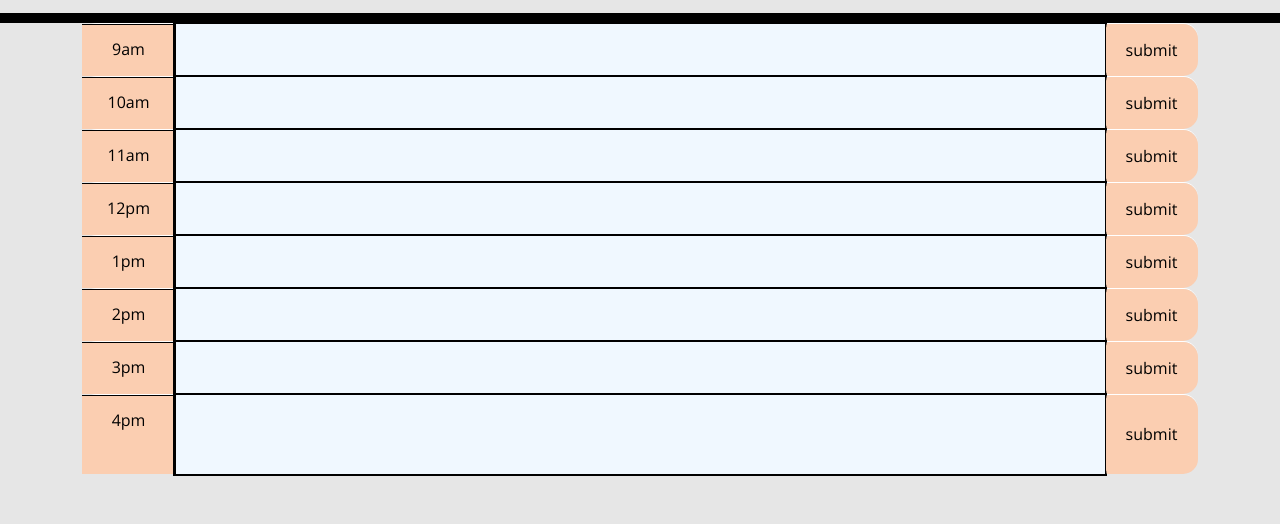
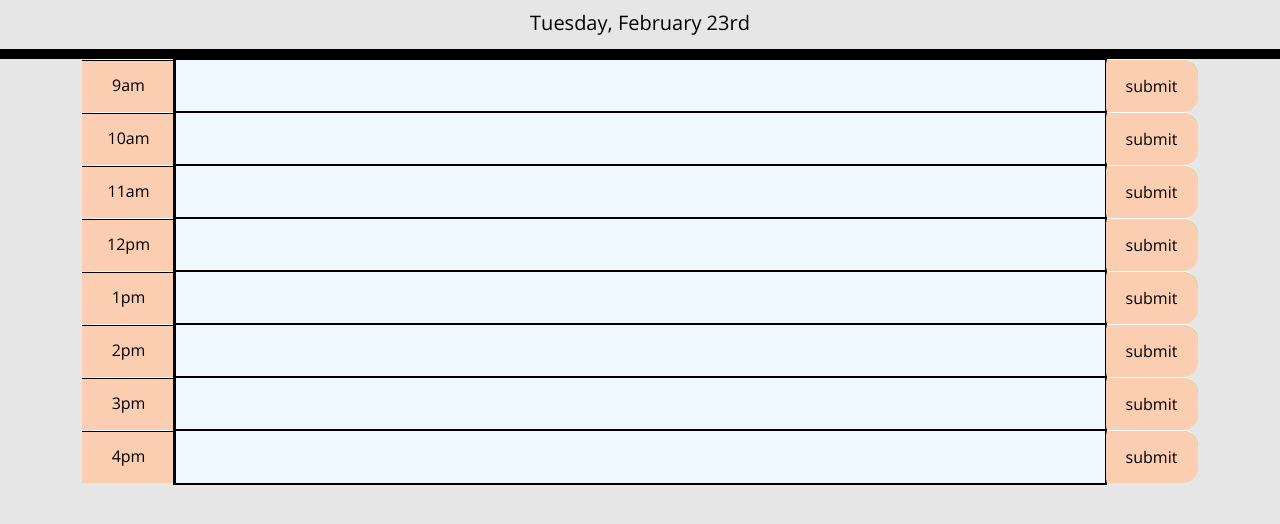
Before and after one commit to cinteriano/day-planner-homework, a plain HTML site: page index.html in a window 1280 px wide. Shown: the part 108-632 px from the top of the page. Drawn offline with nearby package versions, Linux system fonts and the light colour scheme.

Commit message:
working on styling

```diff
--- a/assets/script.js
+++ b/assets/script.js
@@ -1,4 +1,4 @@
-$(documt).ready(function () {
+$(document).ready(function () {
     $(".saveBtn").on("click" , function () {
         var value = $(this).siblings(".description").val();
         var time = $(this).parent().attr("id");
@@ -32,29 +32,14 @@ $(documt).ready(function () {
 
     var intrerval = setInterval(hourUpdater, 15000);
     $("#hour-9 .description").val(localStorage.getItem("hour-9"));
+    $("#hour-10 .description").val(localStorage.getItem("hour-10"));
+    $("#hour-11 .description").val(localStorage.getItem("hour-11"));
+    $("#hour-12 .description").val(localStorage.getItem("hour-12"));
+    $("#hour-13 .description").val(localStorage.getItem("hour-13"));
+    $("#hour-14 .description").val(localStorage.getItem("hour-14"));
+    $("#hour-15 .description").val(localStorage.getItem("hour-15"));
+    $("#hour-16 .description").val(localStorage.getItem("hour-16"));
 
-
-
-
-
-
-
-
-
-
-
-
-
-
-
-
-
-
-
-
-
-
-
-
+    $("#currentDay").text(moment().format("dddd, MMMM Do"));
 
 });
--- a/assets/style.css
+++ b/assets/style.css
@@ -34,7 +34,7 @@ textarea{
 
 .row {
   white-space: pre-line;
-  height: 80px;
+  height: 50px;
   border-top: 1px solid white;;
   --bs-gutter-y: 0;
   --bs-gutter-x: 0;
```
